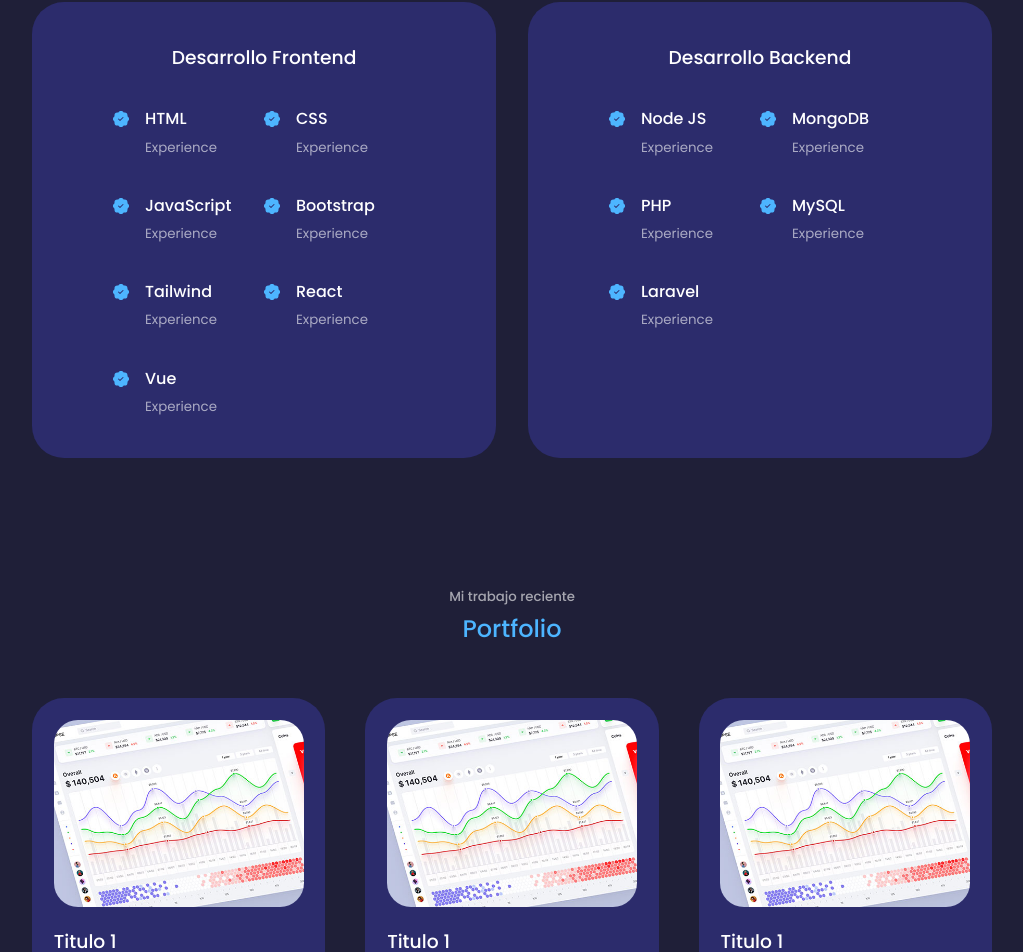
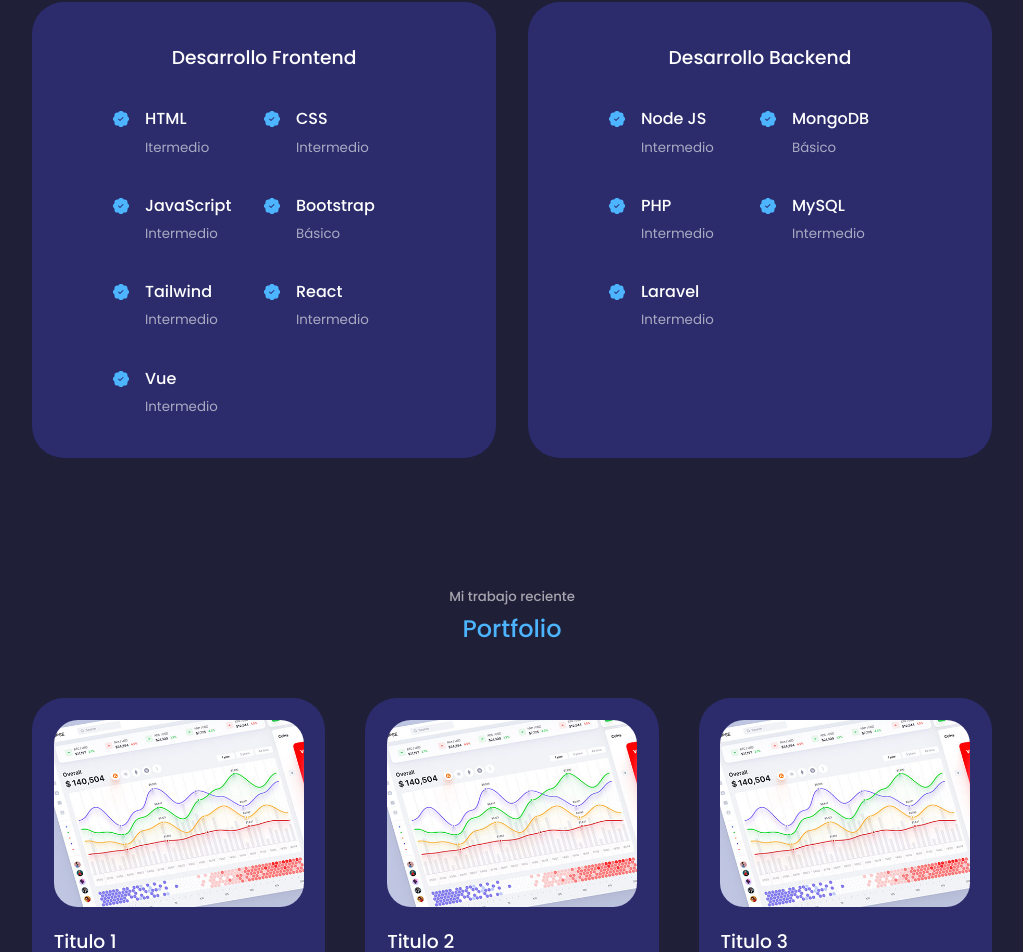
Before and after one commit to YFWalter/portfolio, a React (Create React App) app: page / in a window 1280 px wide. Shown: the part 1512-2464 px from the top of the page, without its empty margins (128-1151 px from the left). Built offline with nearby package versions, Linux system fonts and the light colour scheme.

Commit message:
Experience Update

```diff
--- a/src/App.jsx
+++ b/src/App.jsx
@@ -11,9 +11,7 @@ import Footer from './components/footer/Footer'
 export const App = () => {
   return (
     <>
-      <div>
       <Particle/>
-      </div>
       <Header />
       <Nav />
       <About />
--- a/src/components/experience/Experience.jsx
+++ b/src/components/experience/Experience.jsx
@@ -16,49 +16,49 @@ const Experience = () => {
               <BsPatchCheckFill className='experience__details-icon' />
               <div>
                 <h4>HTML</h4>
-                <small className='text-light'>Experience</small>
+                <small className='text-light'>Itermedio</small>
               </div>
             </article>
             <article className='experience__details'>
               <BsPatchCheckFill className='experience__details-icon' />
               <div>
                 <h4>CSS</h4>
-                <small className='text-light'>Experience</small>
+                <small className='text-light'>Intermedio</small>
               </div>
             </article>
             <article className='experience__details'>
               <BsPatchCheckFill className='experience__details-icon' />
               <div>
                 <h4>JavaScript</h4>
-                <small className='text-light'>Experience</small>
+                <small className='text-light'>Intermedio</small>
               </div>
             </article>
             <article className='experience__details'>
               <BsPatchCheckFill className='experience__details-icon' />
               <div>
                 <h4>Bootstrap</h4>
-                <small className='text-light'>Experience</small>
+                <small className='text-light'>Básico</small>
               </div>
             </article>
             <article className='experience__details'>
               <BsPatchCheckFill className='experience__details-icon' />
               <div>
                 <h4>Tailwind</h4>
-                <small className='text-light'>Experience</small>
+                <small className='text-light'>Intermedio</small>
               </div>
             </article>
             <article className='experience__details'>
               <BsPatchCheckFill className='experience__details-icon' />
               <div>
                 <h4>React</h4>
-                <small className='text-light'>Experience</small>
+                <small className='text-light'>Intermedio</small>
               </div>
             </article>
             <article className='experience__details'>
               <BsPatchCheckFill className='experience__details-icon' />
               <div>
                 <h4>Vue</h4>
-                <small className='text-light'>Experience</small>
+                <small className='text-light'>Intermedio</small>
               </div>
             </article>
           </div>
@@ -71,35 +71,35 @@ const Experience = () => {
               <BsPatchCheckFill className='experience__details-icon' />
               <div>
                 <h4>Node JS</h4>
-                <small className='text-light'>Experience</small>
+                <small className='text-light'>Intermedio</small>
               </div>
             </article>
             <article className='experience__details'>
               <BsPatchCheckFill className='experience__details-icon' />
               <div>
                 <h4>MongoDB</h4>
-                <small className='text-light'>Experience</small>
+                <small className='text-light'>Básico</small>
               </div>
             </article>
             <article className='experience__details'>
               <BsPatchCheckFill className='experience__details-icon' />
               <div>
                 <h4>PHP</h4>
-                <small className='text-light'>Experience</small>
+                <small className='text-light'>Intermedio</small>
               </div>
             </article>
             <article className='experience__details'>
               <BsPatchCheckFill className='experience__details-icon' />
               <div>
                 <h4>MySQL</h4>
-                <small className='text-light'>Experience</small>
+                <small className='text-light'>Intermedio</small>
               </div>
             </article>
             <article className='experience__details'>
               <BsPatchCheckFill className='experience__details-icon' />
               <div>
                 <h4>Laravel</h4>
-                <small className='text-light'>Experience</small>
+                <small className='text-light'>Intermedio</small>
               </div>
             </article>
           </div>
--- a/src/components/portfolio/Portfolio.jsx
+++ b/src/components/portfolio/Portfolio.jsx
@@ -13,38 +13,17 @@ const data = [
   {
     id: 2,
     image: IMG1,
-    title: 'Titulo 1',
+    title: 'Titulo 2',
     github:'https://github.com',
     demo: 'https://google.com.ar'
   },
   {
     id: 3,
     image: IMG1,
-    title: 'Titulo 1',
+    title: 'Titulo 3',
     github:'https://github.com',
     demo: 'https://google.com.ar'
   },
-  {
-    id: 4,
-    image: IMG1,
-    title: 'Titulo 1',
-    github:'https://github.com',
-    demo: 'https://google.com.ar'
-  },
-  {
-    id: 5,
-    image: IMG1,
-    title: 'Titulo 1',
-    github:'https://github.com',
-    demo: 'https://google.com.ar'
-  },
-  {
-    id: 6,
-    image: IMG1,
-    title: 'Titulo 1',
-    github:'https://github.com',
-    demo: 'https://google.com.ar'
-  }
 ]
 
 const Portfolio = () => {
```
